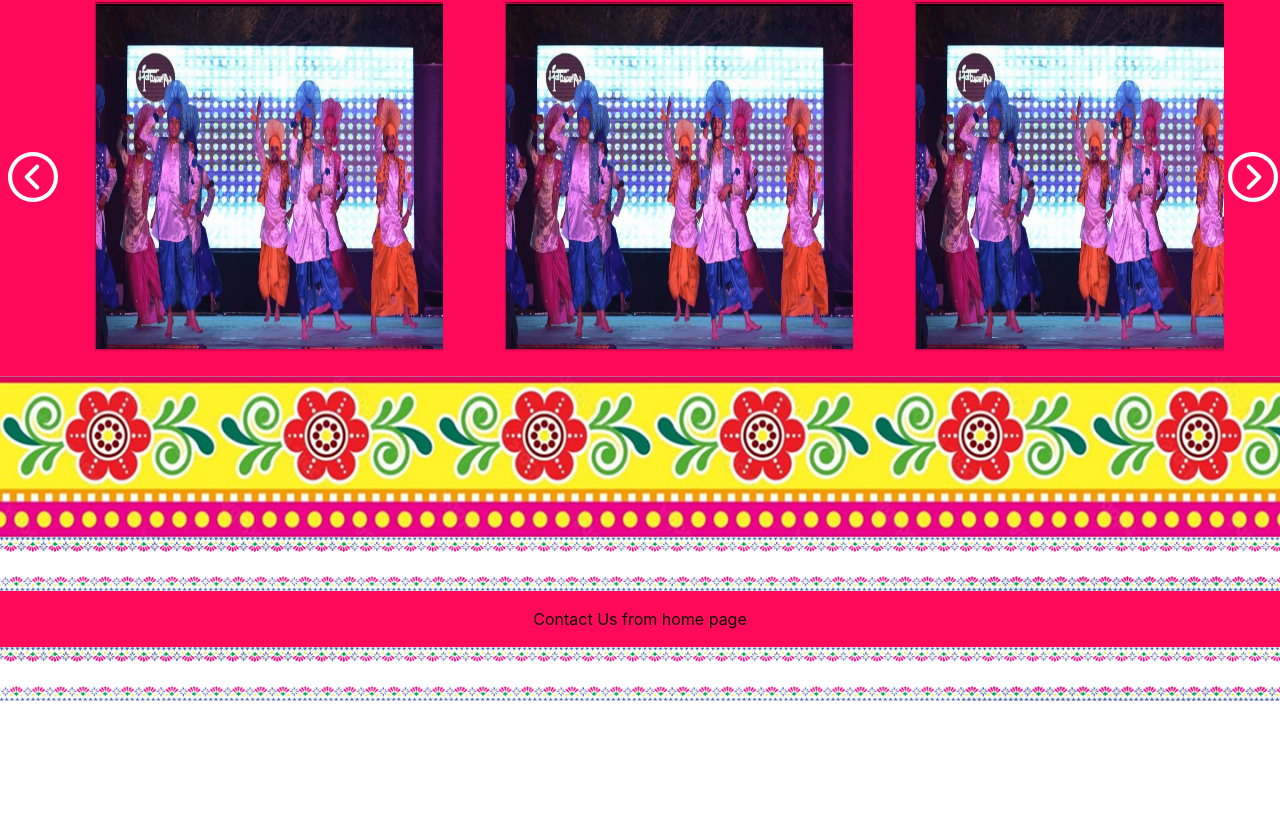
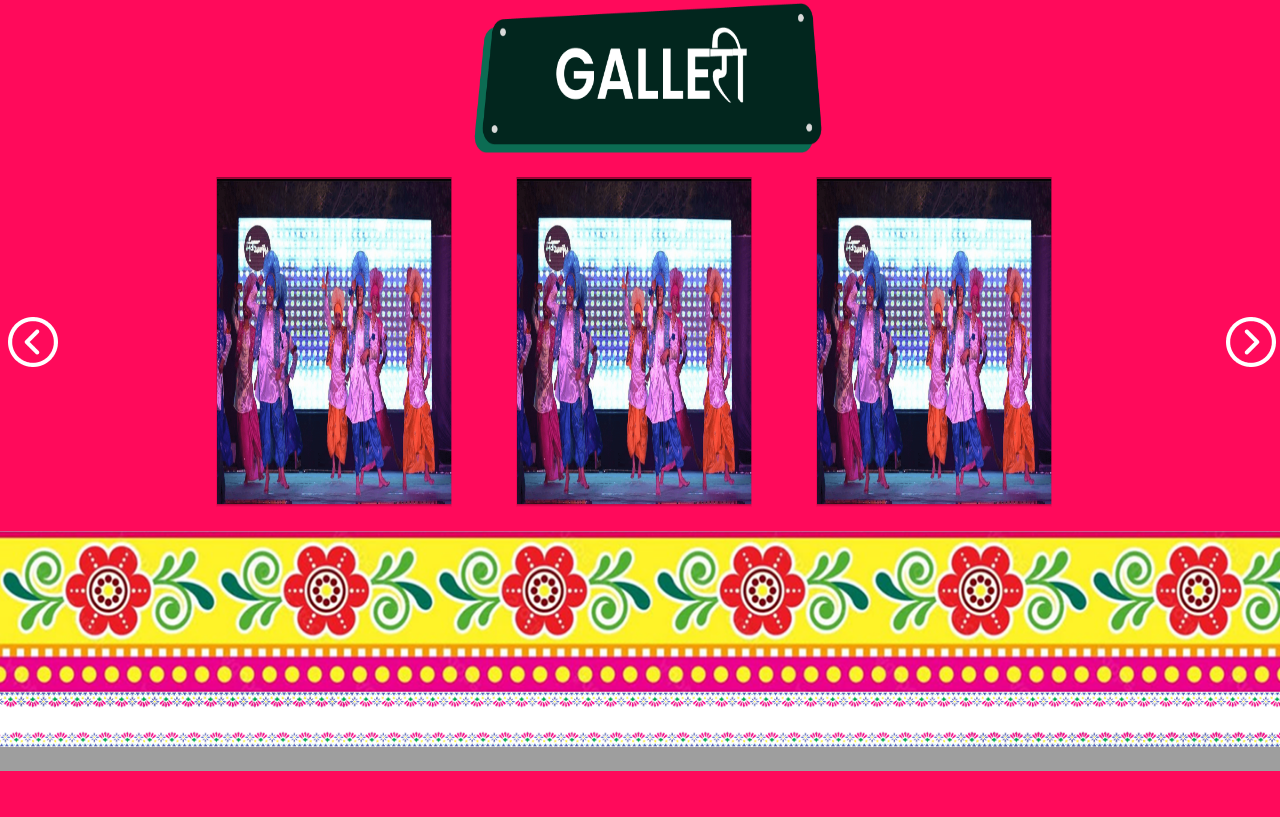
Before and after one commit to aphsavii/Madhuram-25, a React (Vite) app: page /about in a window 1280 px wide. Shown: the part 1402-2219 px from the top of the page. Before the commit the page ends 2103 px from the top, so only its background shows below. Built offline with nearby package versions, Linux system fonts and the light colour scheme; grey boxes are pictures that could not be loaded.

Commit message:
About Page

```diff
--- a/src/pages/About.jsx
+++ b/src/pages/About.jsx
@@ -1,4 +1,6 @@
 import React, { useState, useEffect } from "react";
+import Navbar from "@/components/Navbar";
+import Footer from "@/components/Footer";
 import group1 from "/assets/About/group1.png";
 import pic1 from "/assets/About/pic1.png";
 import group from "/assets/About/group.png";
@@ -13,7 +15,7 @@ import gpic3 from "/assets/About/gpic3.jpg";
 import { transform } from "motion";
 
 function About() {
-  const images = [gpic2, gpic2, gpic2, gpic3, gpic3, gpic1, gpic1, gpic1];
+  const images = [gpic2, gpic2, gpic2, gpic3, gpic3, gpic1, gpic1, gpic1];   // images should be multiple of 3
   const [currentIndex, setCurrentIndex] = useState(0);
   const [photosToShow, setPhotosToShow] = useState(1);
 
@@ -34,29 +36,26 @@ function About() {
 
   const nextSlide = () => {
     setCurrentIndex((prevIndex) => {
-      let newIndex = prevIndex + 1;
-      if (newIndex > images.length - photosToShow) {
-        newIndex = 0;
-      }
-      return newIndex;
+      const newIndex = prevIndex + 1;
+      return newIndex > images.length - photosToShow ? 0 : newIndex;
     });
   };
 
   const prevSlide = () => {
     setCurrentIndex((prevIndex) => {
-      let newIndex = prevIndex - 1;
-      if (newIndex < 0) {
-        newIndex = images.length - photosToShow;
-      }
-      return newIndex;
+      const newIndex = prevIndex - 1;
+      return newIndex < 0 ? images.length - photosToShow : newIndex;
     });
   };
 
 
   return (
     <div className="w-full bg-[#FF0A5B] flex items-center justify-center flex-wrap">
-        <img className="w-full h-[110px] sm:h-[161px]" src={group1} alt="group1" />
       <div className="container mx-auto">
+      <div className="">
+          <Navbar />
+        </div>
+      <img className="w-full h-[110px] sm:h-[161px]" src={group1} alt="group1" />
 
         <img className="w-[350px] h-[120px] mt-[80px] sm:ml-[89px]" src={pic1} alt="pic1" />
 
@@ -76,24 +75,19 @@ function About() {
             <img className="mx-2 w-[50px] h-[50px]" src={leftarrow} alt="Previous" />
           </button>
 
-          <div className="w-full flex items-center justify-center overflow-hidden relative sm:w-[1200px] sm:overflow-hidden sm:relative">
+          <div className="w-[300px] sm:w-[920px] sm:mx-2 flex items-center justify-between overflow-hidden relative">
             <div
-              className="flex"
-              style={{
-                transition: "transform 500ms ease-in-out",
-                transform: `translateX(-${currentIndex+1})`,
-                "@media (min-width: 800px)": {
-                  transition: "transform 500ms ease-in-out",
-                  transform: `translateX(-${currentIndex * 500 }px)`,
-                },
-              }}>
+              className="flex transition-transform duration-500 ease-in-out"
+              style={{ transform: `translateX(-${currentIndex * 300}px)` }}
+            >
               {images.map((image, index) => (
-                <img
-                  key={index}
-                  className="w-[350px] h-[350px] sm:mx-[30px] sm:w-[350px] sm:[450px]"
-                  src={image}
-                  alt={`Slide ${index + 1}`}
-                />
+                <div key={index} className="w-[300px] h-[300px] sm:w-[300px] sm:h-[330px]">
+                  <img
+                    className="w-full h-full sm:px-8"
+                    src={image}
+                    alt={`Slide ${index}`}
+                  />
+                </div>
               ))}
             </div>
           </div>
@@ -106,7 +100,9 @@ function About() {
         <img className="w-full h-[110px] sm:h-[161px]" src={groupbottom} alt="Group Bottom" />
         <img className="w-full h-full bg-[#fff]" src={group2} alt="Group 2" />
 
-        <div className="text-center py-4">Contact Us from home page</div>
+        <div className="">
+          <Footer />
+        </div>
 
 
         <img className="w-full h-full bg-[#fff]" src={group2} alt="Group 2" />
```
Also changed, not shown: 1 other file (tests, documents, lock files or other folders).
